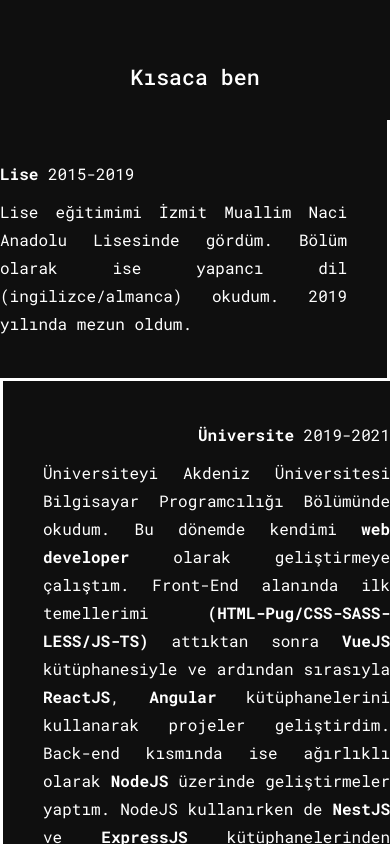
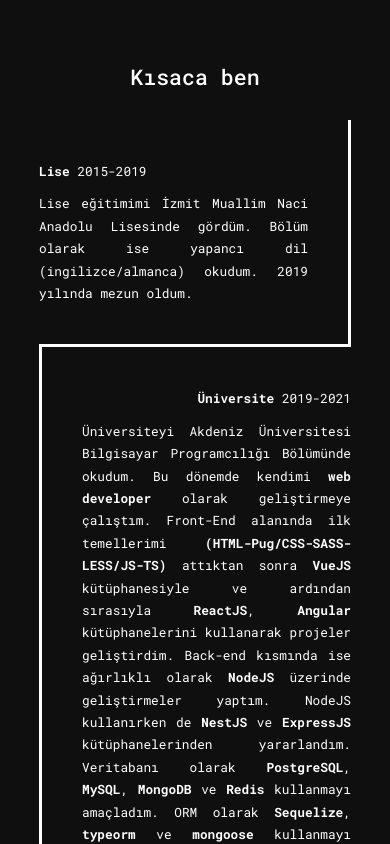
Before and after one commit to ikyilmaz/portfolio, a React (Create React App) app: page / in a window 390 px wide. Shown: the part 780-1624 px from the top of the page. Built offline with nearby package versions, Linux system fonts and the light colour scheme.

Commit message:
add responsive css

```diff
--- a/src/components/Timeline.tsx
+++ b/src/components/Timeline.tsx
@@ -62,6 +62,14 @@ const Wrapper = styled.div`
     border-bottom-right-radius: 0;
     border-bottom-left-radius: 0;
   }
+
+  @media (max-width: 768px) {
+    width: 80vw;
+
+    .timeline-item {
+      font-size: 0.8em;
+    }
+  }
 `;
 
 export const Timeline: React.FC = () => {
```
